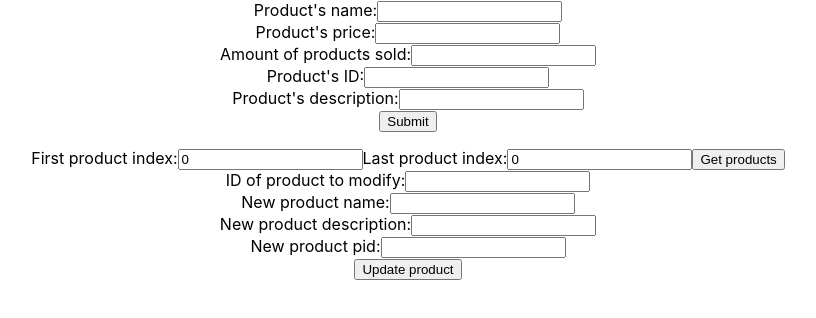
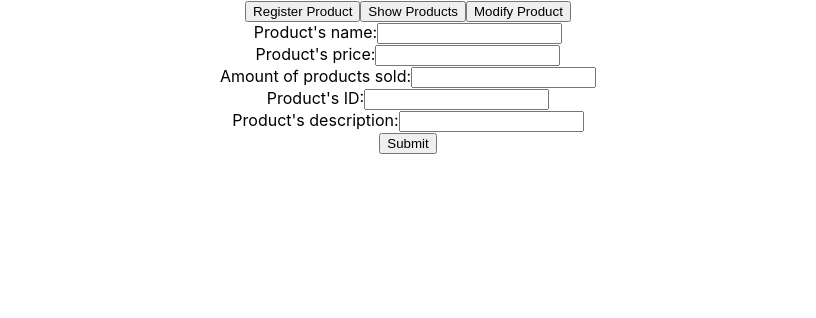
Before and after one commit to odecam0/simple-crud-Typescript-React-PostgreSQL-ExpressJS, a React (Create React App) app in the folder client/: page / in a window 1280 px wide. Shown: the top 318 px of the page, without its empty margins (232-1048 px from the left). Built offline with nearby package versions, Linux system fonts and the light colour scheme.

Commit message:
Navigation bar implemented with react-routes

```diff
--- a/client/package.json
+++ b/client/package.json
@@ -8,6 +8,7 @@
         "@testing-library/user-event": "^13.5.0",
         "react": "^18.2.0",
         "react-dom": "^18.2.0",
+        "react-router-dom": "^6.3.0",
         "react-scripts": "5.0.1",
         "web-vitals": "^2.1.4"
     },
@@ -17,7 +18,7 @@
         "test": "react-scripts test",
         "eject": "react-scripts eject"
     },
-    "proxy" : "http://localhost:3001",
+    "proxy": "http://localhost:3001",
     "eslintConfig": {
         "extends": [
             "react-app",
--- a/client/src/App.js
+++ b/client/src/App.js
@@ -1,16 +1,39 @@
 import React, { useState } from 'react';
 import './App.css';
+
+import { Link, Routes, Route } from 'react-router-dom';
 
 import { ModifyProduct } from './ModifyProduct.js';
 import { ShowRangeOfProducts } from './ShowProducts.js';
 import { RegisterProductForm } from './RegisterProduct.js';
 
+function NavigationBar(props) {
+    return (
+	<div >
+	    <Link to="/register_product">
+		<button>Register Product</button>
+	    </Link>
+	    <Link to="/show_products">
+		<button>Show Products</button>
+	    </Link>
+	    <Link to="/modify_products">
+		<button>Modify Product</button>
+	    </Link>
+	</div>
+    );
+}
+
+
 function App(props) {
     return (
 	<div className="App">
-	   <RegisterProductForm/>
-	    <ShowRangeOfProducts/>
-	    <ModifyProduct/>
+	    <NavigationBar/>
+	    <Routes>
+		<Route path="/" element={<RegisterProductForm/>} />
+		<Route path="/register_product" element={<RegisterProductForm/>} />
+		<Route path="/show_products" element={<ShowRangeOfProducts/>} />
+		<Route path="/modify_products" element={<ModifyProduct/>} />
+	    </Routes>
 	</div>
     );
 }
--- a/client/src/index.js
+++ b/client/src/index.js
@@ -4,10 +4,14 @@ import './index.css';
 import App from './App';
 import reportWebVitals from './reportWebVitals';
 
+import { BrowserRouter } from 'react-router-dom';
+
 const root = ReactDOM.createRoot(document.getElementById('root'));
 root.render(
   <React.StrictMode>
-    <App />
+      <BrowserRouter>
+	  <App />
+      </BrowserRouter>
   </React.StrictMode>
 );
 
```
Also changed, not shown: 1 other file (tests, documents, lock files or other folders). Lines whose indentation alone changed are shown as unchanged.
